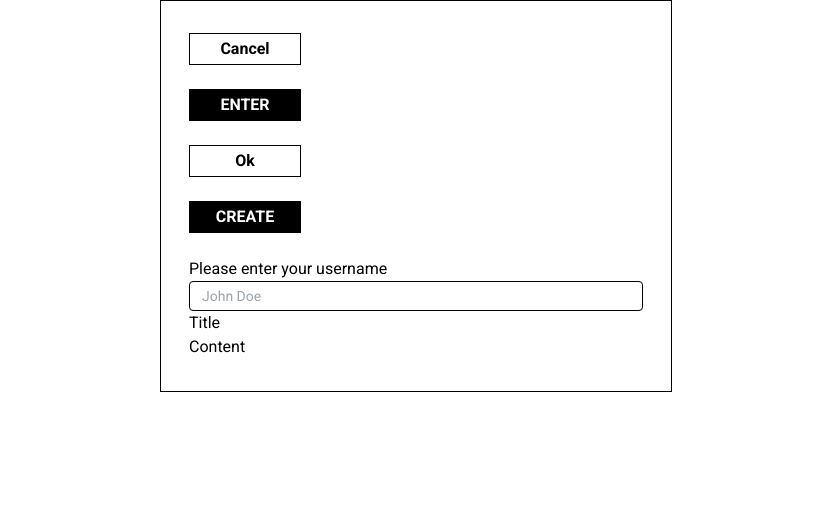
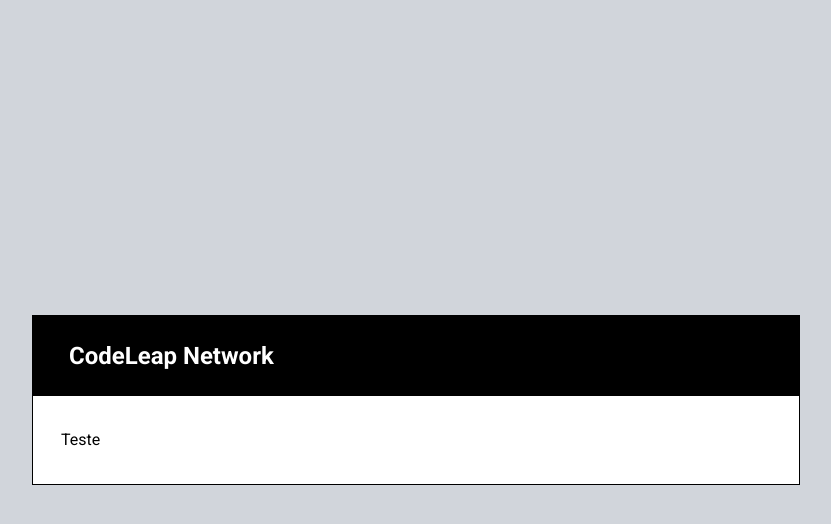
Before and after one commit to bulnes/codeleap-app, a React (Create React App) app: page / in a window 1280 px wide. Shown: the top 524 px of the page, without its empty margins (224-1055 px from the left). Built offline with nearby package versions, Linux system fonts and the light colour scheme.

Commit message:
feat: card component structure

```diff
--- a/src/components/Title.jsx
+++ b/src/components/Title.jsx
@@ -1,6 +1,13 @@
-export default function Title({ text, ...otherProps }) {
+export const TitleStyles = {
+  DEFAULT: 'font-bold text-2xl',
+  CONTRAST: 'font-bold text-2xl text-white'
+}
+
+export default function Title({ text, type, ...otherProps }) {
+  const titleStyle = type || TitleStyles.DEFAULT
+
   return (
-    <h1 className="font-bold text-2xl mb-8" {...otherProps}>
+    <h1 className={titleStyle} {...otherProps}>
       {text}
     </h1>
   )
--- a/src/pageComponents/Card.jsx
+++ b/src/pageComponents/Card.jsx
@@ -1,6 +1,36 @@
-export default function Card({ children }) {
+export const CardStyles = {
+  DEFAULT: 'max-w-lg',
+  LARGE: 'max-w-3xl'
+}
+
+export const CardHeaderStyles = {
+  DEFAULT: 'w-full bg-black h-20 px-9 flex items-center justify-between',
+  SIMPLE: 'w-full flex items-center justify-between py-8 px-7 pb-0'
+}
+
+export function CardHeader({ type, children }) {
+  const headerStyles = type || CardHeaderStyles.DEFAULT
+
   return (
-    <div className='border border-solid border-black py-8 px-7 bg-white w-full max-w-lg mx-auto'>
+    <header className={headerStyles}>
+      {children}
+    </header>
+  )
+}
+
+export function CardBody({ children }) {
+  return (
+    <main className='py-8 px-7 w-full'>
+      {children}
+    </main>
+  )
+}
+
+export default function Card({ type, children }) {
+  const styleType = type || CardStyles.DEFAULT
+
+  return (
+    <div className={`border border-solid border-black bg-white w-full mx-auto ${styleType}`}>
       {children}
     </div>
   )
--- a/src/pages/Main.jsx
+++ b/src/pages/Main.jsx
@@ -1,24 +1,19 @@
-import Button, { ButtonStyles } from '../components/Button'
-import InputText from '../components/InputText'
-import Label from '../components/Label'
-import Card from '../pageComponents/Card'
+import Title, { TitleStyles } from '../components/Title'
+import Card, { CardBody, CardHeader, CardStyles } from '../pageComponents/Card'
+import Container from '../pageComponents/Container'
 
 export default function Main() {
   return (
-    <div>
-      <Card>
-        <Button text="Cancel" type={ButtonStyles.DEFAULT} /> <br /><br />
-        <Button text="Enter" type={ButtonStyles.CONTRAST} /> <br /><br />
-        <Button text="ok" type={ButtonStyles.Default} /> <br /><br />
-        <Button text="Create" type={ButtonStyles.CONTRAST} /> <br /><br />
+    <Container>
+      <Card type={CardStyles.LARGE}>
+        <CardHeader>
+          <Title text={'CodeLeap Network'} type={TitleStyles.CONTRAST} />
+        </CardHeader>
 
-        <Label text='Please enter your username' />
-        <InputText placeholder='John Doe' />
-
-        <Label text='Title' />
-        <Label text='Content' />
+        <CardBody>
+          <p>Teste</p>
+        </CardBody>
       </Card>
-
-    </div>
+    </Container>
   )
 }
--- a/src/pages/Signup.jsx
+++ b/src/pages/Signup.jsx
@@ -3,7 +3,7 @@
 import Label from "../components/Label";
 import Title from "../components/Title";
 import ActionButtons from "../pageComponents/ActionButtons";
-import Card from "../pageComponents/Card";
+import Card, { CardBody, CardHeader, CardHeaderStyles } from "../pageComponents/Card";
 import Container from "../pageComponents/Container";
 import FormGroup from "../pageComponents/FormGroup";
 
@@ -11,8 +11,11 @@
   return (
     <Container>
       <Card>
+        <CardHeader type={CardHeaderStyles.SIMPLE}>
           <Title text='Welcome to CodeLeap network!' />
+        </CardHeader>
 
+        <CardBody>
           <FormGroup>
             <Label text={'Please enter your username'} htmlFor={'signup-username'} />
             <InputText type='text' placeholder='John doe' id='signup-username' name='username' />
@@ -21,6 +24,7 @@
           <ActionButtons>
             <Button text={'Enter'} type={ButtonStyles.CONTRAST} />
           </ActionButtons>
+        </CardBody>
       </Card>
     </Container>
   )
```
Lines whose indentation alone changed are shown as unchanged.
